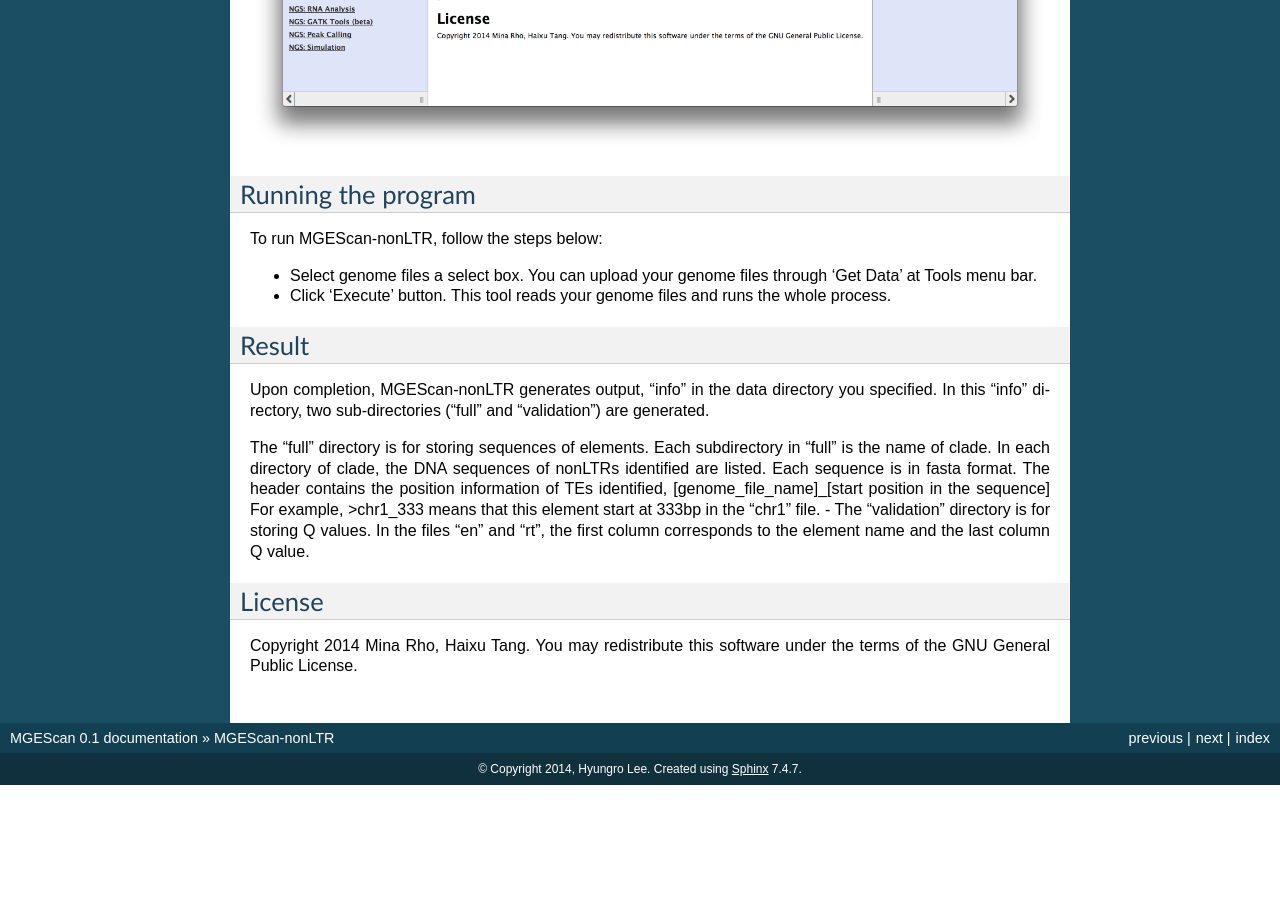
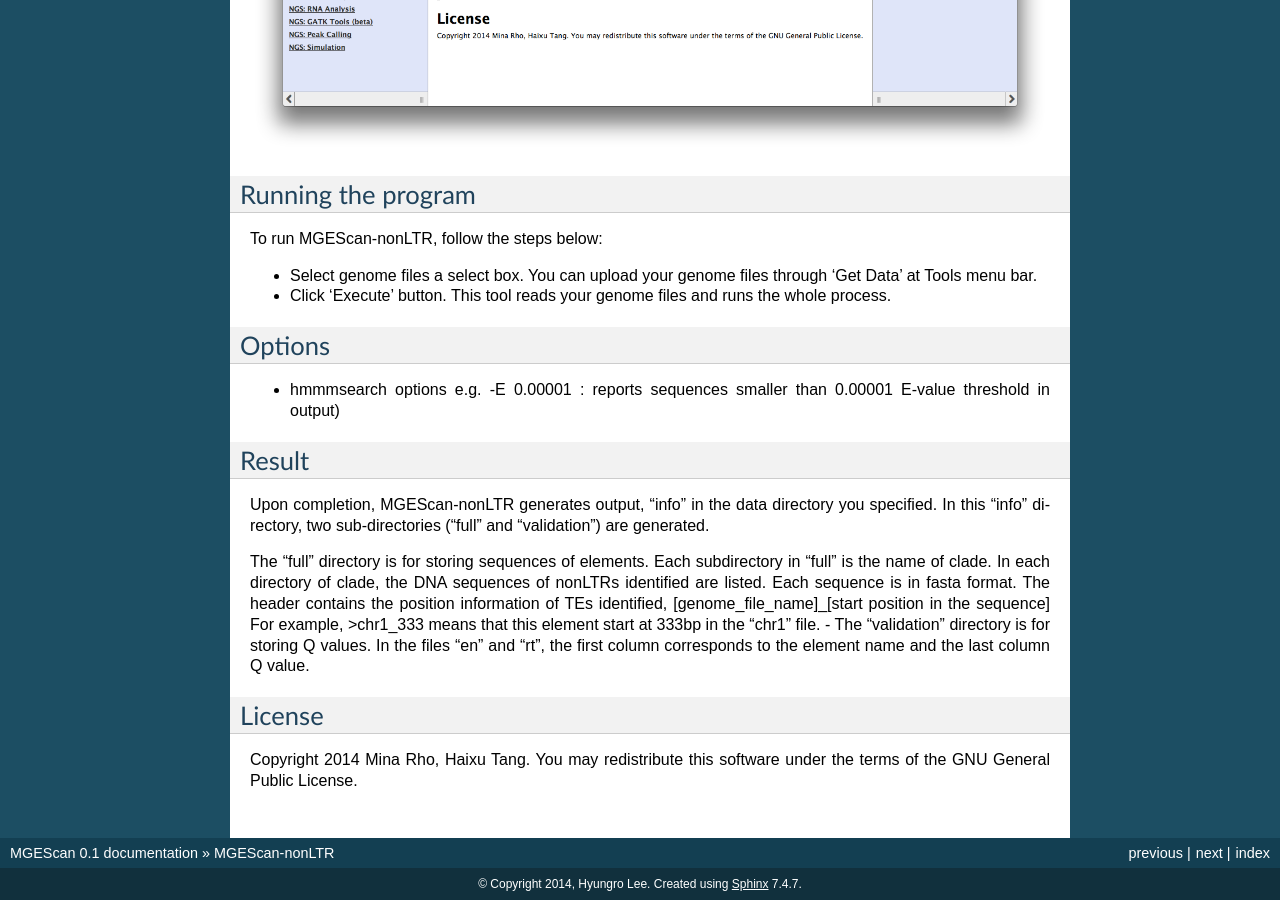
Before and after one commit to MGEScan/mgescan, a Sphinx documentation site: the page built from docs/source/nonltr.rst, in a window 1280 px wide and 900 px high, scrolled down 801 px. Built offline with Sphinx 7.4.7, drawn with Linux system fonts in a browser that asks for light colours; pages that are not in the unit, such as notebooks, are missing from menus; before the commit the page ends 1586 px from its top, so only the background shows below that.

Commit message:
Update nonltr.rst

```diff
--- a/docs/source/nonltr.rst
+++ b/docs/source/nonltr.rst
@@ -12,6 +12,14 @@ To run MGEScan-nonLTR, follow the steps below:
 * Select genome files a select box. You can upload your genome files through 'Get Data' at Tools menu bar.
 * Click 'Execute' button. This tool reads your genome files and runs the whole process.
 
+Options
+--------
+* hmmmsearch options e.g. -E 0.00001
+  : reports sequences smaller than 0.00001 E-value threshold in output)
+
+
+
+
 Result
 ------
 Upon completion, MGEScan-nonLTR generates output, "info" in the data directory you specified. In this "info" directory, two sub-directories ("full" and "validation") are generated.
```
